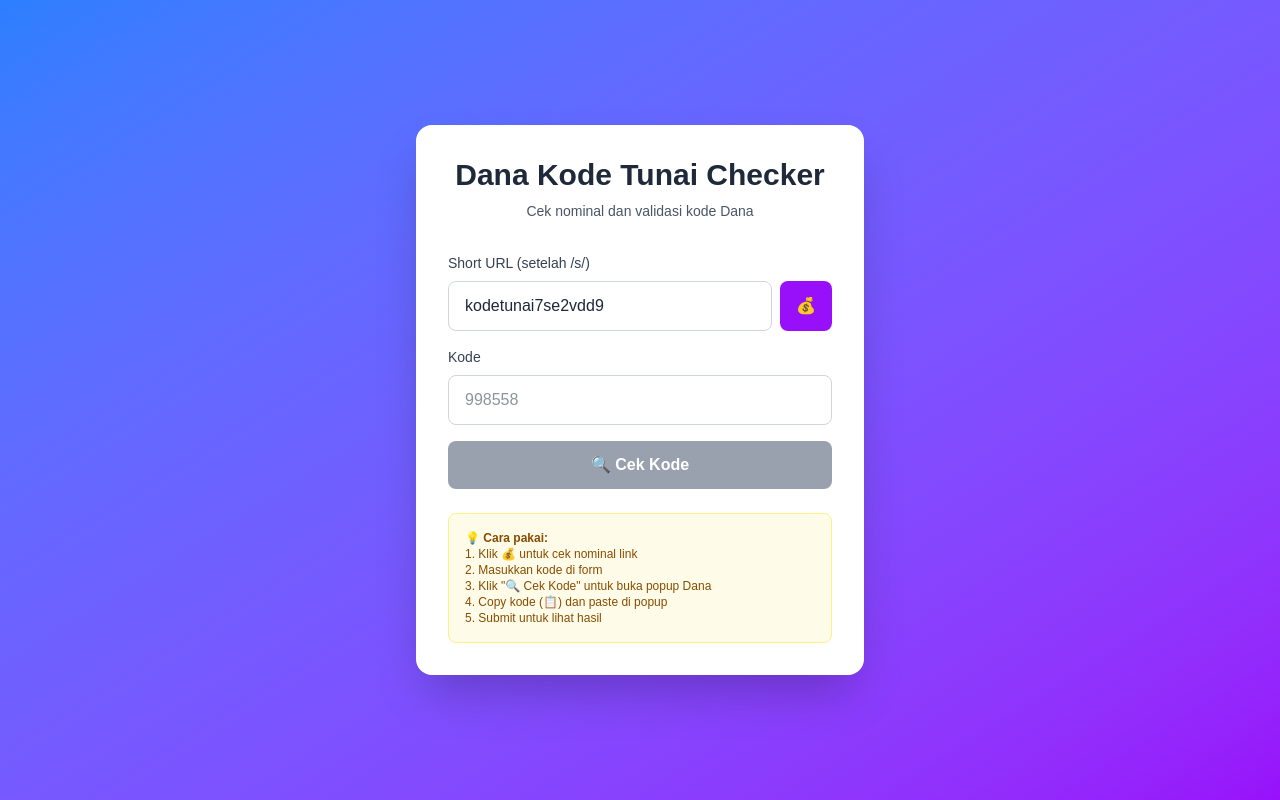
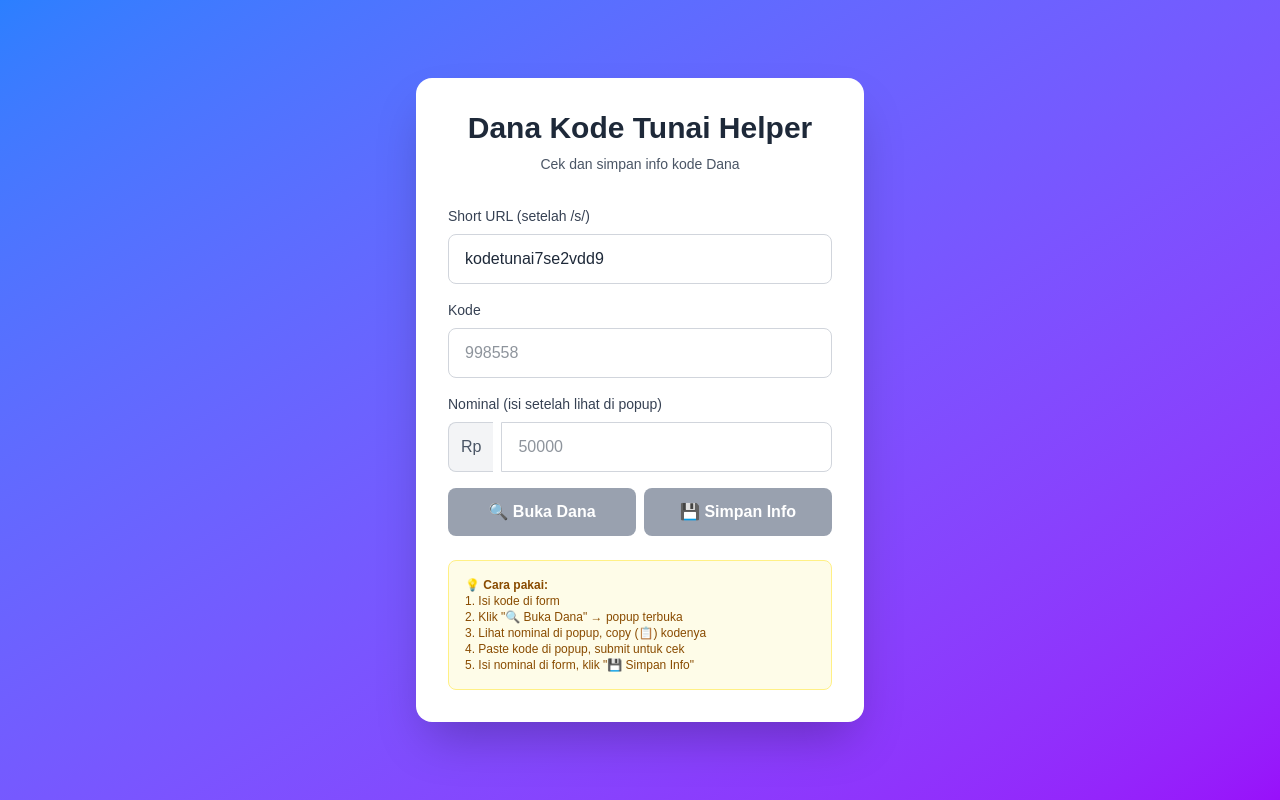
Before and after one commit to revarifin/dana-code-checker, a Next.js app: page / in a window 1280 px wide. Built offline with nearby package versions, Linux system fonts and the light colour scheme.

Commit message:
Switch to manual amount input with localStorage history

```diff
--- a/app/page.tsx
+++ b/app/page.tsx
@@ -5,34 +5,8 @@
 export default function Home() {
   const [code, setCode] = useState('')
   const [shortUrl, setShortUrl] = useState('kodetunai7se2vdd9')
+  const [amount, setAmount] = useState('')
   const [checking, setChecking] = useState(false)
-  const [linkInfo, setLinkInfo] = useState<any>(null)
-  const [loadingLink, setLoadingLink] = useState(false)
-
-  const checkLink = async () => {
-    if (!shortUrl.trim()) {
-      alert('Short URL tidak boleh kosong')
-      return
-    }
-
-    setLoadingLink(true)
-    setLinkInfo(null)
-
-    try {
-      const res = await fetch('/api/check-link', {
-        method: 'POST',
-        headers: { 'Content-Type': 'application/json' },
-        body: JSON.stringify({ shortUrl: shortUrl.trim() })
-      })
-
-      const data = await res.json()
-      setLinkInfo(data)
-    } catch (err: any) {
-      setLinkInfo({ error: err.message || 'Gagal mengecek link' })
-    } finally {
-      setLoadingLink(false)
-    }
-  }
 
   const checkCode = async () => {
     if (!code.trim()) {
@@ -63,15 +37,37 @@
     alert('✓ Kode berhasil di-copy!')
   }
 
+  const saveInfo = () => {
+    if (!amount.trim()) {
+      alert('Nominal tidak boleh kosong')
+      return
+    }
+
+    const info = {
+      shortUrl,
+      code,
+      amount,
+      timestamp: new Date().toLocaleString('id-ID')
+    }
+
+    // Simpan ke localStorage
+    const saved = localStorage.getItem('dana_checks') || '[]'
+    const history = JSON.parse(saved)
+    history.unshift(info)
+    localStorage.setItem('dana_checks', JSON.stringify(history.slice(0, 10)))
+
+    alert('✓ Info berhasil disimpan!')
+  }
+
   return (
     <main className="min-h-screen bg-gradient-to-br from-blue-500 to-purple-600 flex items-center justify-center p-4">
       <div className="bg-white rounded-2xl shadow-2xl p-8 w-full max-w-md">
         <div className="text-center mb-8">
           <h1 className="text-3xl font-bold text-gray-800 mb-2">
-            Dana Kode Tunai Checker
+            Dana Kode Tunai Helper
           </h1>
           <p className="text-gray-600 text-sm">
-            Cek nominal dan validasi kode Dana
+            Cek dan simpan info kode Dana
           </p>
         </div>
 
@@ -80,49 +76,14 @@
             <label className="block text-sm font-medium text-gray-700 mb-2">
               Short URL (setelah /s/)
             </label>
-            <div className="flex gap-2">
             <input
               type="text"
               value={shortUrl}
               onChange={(e) => setShortUrl(e.target.value)}
               placeholder="kodetunai7se2vdd9"
-                className="flex-1 px-4 py-3 border border-gray-300 rounded-lg focus:ring-2 focus:ring-blue-500 focus:border-transparent outline-none transition text-gray-800"
+              className="w-full px-4 py-3 border border-gray-300 rounded-lg focus:ring-2 focus:ring-blue-500 focus:border-transparent outline-none transition text-gray-800"
             />
-              <button
-                onClick={checkLink}
-                disabled={loadingLink}
-                className="bg-purple-600 hover:bg-purple-700 disabled:bg-gray-400 text-white px-4 py-3 rounded-lg transition font-medium"
-              >
-                {loadingLink ? '⏳' : '💰'}
-              </button>
           </div>
-          </div>
-
-          {linkInfo && (
-            <div className={`p-4 rounded-lg ${
-              linkInfo.error
-                ? 'bg-red-50 border border-red-200'
-                : 'bg-green-50 border border-green-200'
-            }`}>
-              {linkInfo.error ? (
-                <div className="text-red-800">
-                  <p className="font-semibold">❌ Error</p>
-                  <p className="text-sm mt-1">{linkInfo.error}</p>
-                </div>
-              ) : (
-                <div className="text-green-800">
-                  <p className="font-semibold mb-2">✓ Info Link</p>
-                  <div className="space-y-1 text-sm">
-                    <p><span className="font-medium">Nominal:</span> Rp {linkInfo.amount}</p>
-                    <p><span className="font-medium">Status:</span> {linkInfo.linkActive ? 'Aktif' : 'Tidak aktif'}</p>
-                    {linkInfo.amountSource !== 'unknown' && (
-                      <p className="text-xs text-green-600">Sumber: {linkInfo.amountSource}</p>
-                    )}
-                  </div>
-                </div>
-              )}
-            </div>
-          )}
 
           <div>
             <label className="block text-sm font-medium text-gray-700 mb-2">
@@ -136,6 +97,24 @@
               className="w-full px-4 py-3 border border-gray-300 rounded-lg focus:ring-2 focus:ring-blue-500 focus:border-transparent outline-none transition text-gray-800"
               onKeyDown={(e) => e.key === 'Enter' && checkCode()}
             />
+          </div>
+
+          <div>
+            <label className="block text-sm font-medium text-gray-700 mb-2">
+              Nominal (isi setelah lihat di popup)
+            </label>
+            <div className="flex gap-2">
+              <span className="flex items-center px-3 bg-gray-100 border border-r-0 border-gray-300 rounded-l-lg text-gray-600 font-medium">
+                Rp
+              </span>
+              <input
+                type="text"
+                value={amount}
+                onChange={(e) => setAmount(e.target.value.replace(/[^0-9]/g, ''))}
+                placeholder="50000"
+                className="flex-1 px-4 py-3 border border-gray-300 rounded-r-lg focus:ring-2 focus:ring-blue-500 focus:border-transparent outline-none transition text-gray-800"
+              />
+            </div>
           </div>
 
           {code && (
@@ -156,23 +135,32 @@
             </div>
           )}
 
+          <div className="flex gap-2">
             <button
               onClick={checkCode}
               disabled={!code.trim() || checking}
-            className="w-full bg-green-600 hover:bg-green-700 disabled:bg-gray-400 text-white font-semibold py-3 rounded-lg transition duration-200 transform hover:scale-[1.02] active:scale-[0.98]"
+              className="flex-1 bg-green-600 hover:bg-green-700 disabled:bg-gray-400 text-white font-semibold py-3 rounded-lg transition duration-200 transform hover:scale-[1.02] active:scale-[0.98]"
             >
-            {checking ? '⏳ Membuka Popup...' : '🔍 Cek Kode'}
+              {checking ? '⏳ Membuka...' : '🔍 Buka Dana'}
             </button>
+            <button
+              onClick={saveInfo}
+              disabled={!amount.trim() || !code.trim()}
+              className="flex-1 bg-purple-600 hover:bg-purple-700 disabled:bg-gray-400 text-white font-semibold py-3 rounded-lg transition duration-200 transform hover:scale-[1.02] active:scale-[0.98]"
+            >
+              💾 Simpan Info
+            </button>
+          </div>
         </div>
 
         <div className="mt-6 p-4 bg-yellow-50 border border-yellow-200 rounded-lg">
           <p className="text-xs text-yellow-800">
             <span className="font-semibold">💡 Cara pakai:</span>
-            <br />1. Klik 💰 untuk cek nominal link
-            <br />2. Masukkan kode di form
-            <br />3. Klik &quot;🔍 Cek Kode&quot; untuk buka popup Dana
-            <br />4. Copy kode (📋) dan paste di popup
-            <br />5. Submit untuk lihat hasil
+            <br />1. Isi kode di form
+            <br />2. Klik &quot;🔍 Buka Dana&quot; → popup terbuka
+            <br />3. Lihat nominal di popup, copy (📋) kodenya
+            <br />4. Paste kode di popup, submit untuk cek
+            <br />5. Isi nominal di form, klik &quot;💾 Simpan Info&quot;
           </p>
         </div>
       </div>
```
Lines whose indentation alone changed are shown as unchanged.
